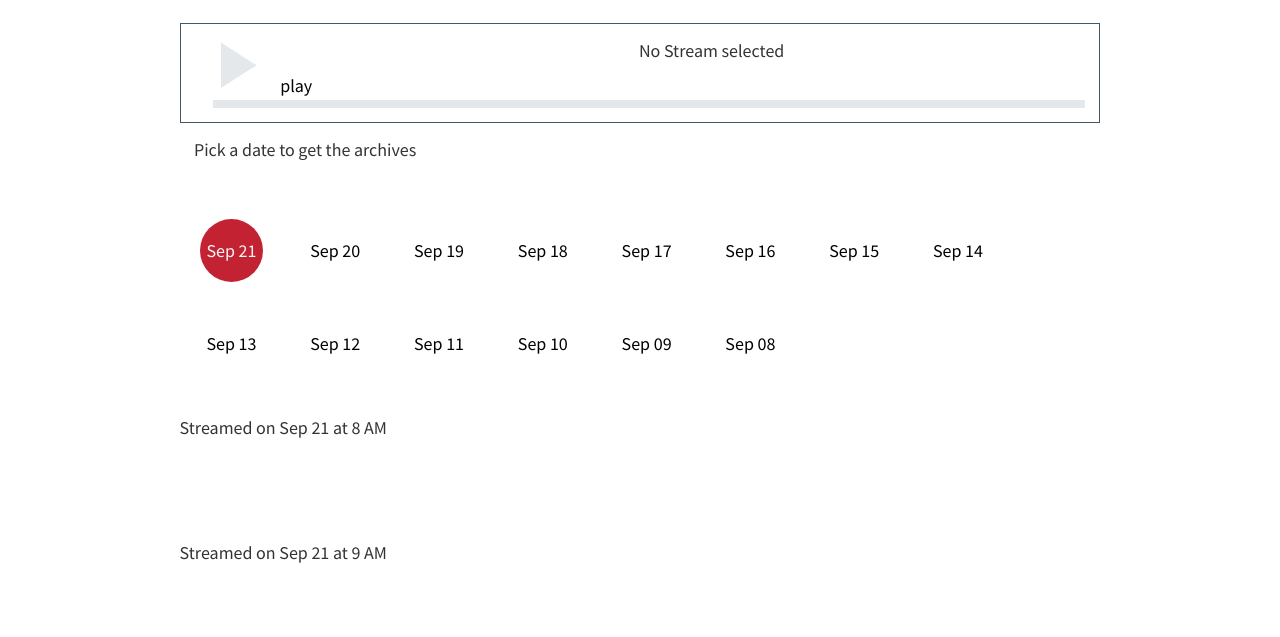
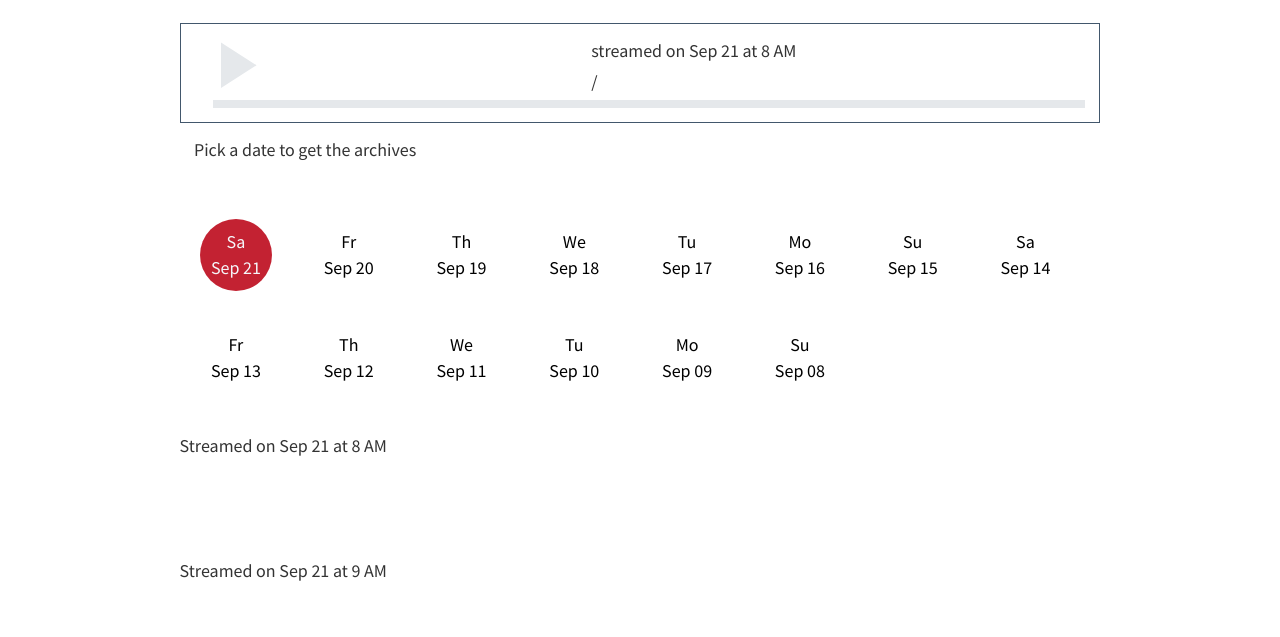
Before and after one commit to fidalgok/wzbc-archive-streaming, a Gatsby site: page / in a window 1280 px wide. Shown: the part 131-768 px from the top of the page. Built offline with nearby package versions, Linux system fonts and the light colour scheme; Gatsby itself is replaced by a stand-in of ours.

Commit message:
add time counter to currently playing and day of week to date picker

```diff
--- a/src/components/AudioPlayer.js
+++ b/src/components/AudioPlayer.js
@@ -1,6 +1,8 @@
 import React from 'react';
 import styled from '@emotion/styled';
+import VisuallyHidden from '@reach/visually-hidden';
 import { Pause, Play } from './Icons';
+import { fancyTimeFormat } from '../dateUtils';
 
 const PlayerContainer = styled.div`
   display: grid;
@@ -20,6 +22,15 @@ const Button = styled.button`
   border: none;
   outline: none;
 `;
+const IconPause = styled(Pause)`
+  height: 100%;
+  cursor: pointer;
+`;
+
+const IconPlay = styled(Play)`
+  height: 100%;
+  cursor: pointer;
+`;
 const StreamInfo = styled.div`
   grid-area: title;
 `;
@@ -34,19 +45,16 @@ const Progress = styled.div`
     background: var(--color-primary-5);
   }
 `;
+
+const Thumb = styled.div`
+  cursor: pointer;
+  width: 1.8rem;
+  height: 1.8rem;
+  background: hsl(0, 51%, 46%);
+`;
+
 const PlayerControlContainer = styled.div`
   grid-area: action;
-`;
-const IconPause = styled(Pause)`
-  height: 100%;
-
-  cursor: pointer;
-`;
-
-const IconPlay = styled(Play)`
-  height: 100%;
-
-  cursor: pointer;
 `;
 
 const initialState = {
@@ -111,15 +119,12 @@ const Player = ({ stream }) => {
     dispatch({ type: 'pauseplay' });
   }
   function handleTimeUpdate() {
-    console.log('updating percent complete');
     const percentComplete = parseFloat(
       (playerRef.current.currentTime / playerRef.current.duration) * 100
     );
     dispatch({ type: 'timeupdate', payload: { progress: percentComplete } });
   }
   function handleScrub(e) {
-    e.persist();
-    console.log(e);
     if (!canplay) return;
     const clickPosition =
       (e.pageX - progressRef.current.offsetLeft) /
@@ -131,13 +136,19 @@ const Player = ({ stream }) => {
   return (
     <PlayerContainer>
       <PlayerControlContainer>
-        {playerstatus === 'pause' ? (
-          <Button onClick={handlePausePlay}>
-            <IconPlay /> play
-          </Button>
-        ) : (
-          <IconPause onClick={handlePausePlay} />
-        )}
+        <Button onClick={handlePausePlay}>
+          {playerstatus === 'pause' ? (
+            <>
+              <IconPlay />
+              <VisuallyHidden>play</VisuallyHidden>
+            </>
+          ) : (
+            <>
+              <IconPause />
+              <VisuallyHidden>pause</VisuallyHidden>
+            </>
+          )}
+        </Button>
       </PlayerControlContainer>
       <StreamInfo>
         {stream ? (
@@ -155,6 +166,15 @@ const Player = ({ stream }) => {
       >
         <div className="progress-bar" />
       </Progress>
+      <div>
+        {playerRef.current &&
+          fancyTimeFormat(
+            Math.floor(
+              playerRef.current.duration * (+percentcomplete.slice(0, -1) / 100)
+            )
+          )}{' '}
+        / {playerRef.current && fancyTimeFormat(playerRef.current.duration)}
+      </div>
       <audio
         ref={playerRef}
         src={stream ? stream.url : ''}
--- a/src/components/DatePicker.js
+++ b/src/components/DatePicker.js
@@ -16,13 +16,14 @@ const Date = styled.button`
   justify-content: center;
   align-items: center;
 
-  span {
+  div {
     border-radius: 50px;
     display: flex;
+    flex-direction: column;
     align-items: center;
     justify-content: center;
-    height: 3.5rem;
-    width: 3.5rem;
+    height: 4rem;
+    width: 4rem;
     transition: all 0.2s ease;
     &:hover {
       background: var(--color-neutral-2);
@@ -44,6 +45,7 @@ const DatePicker = ({ archive, changeListenDate, active }) => {
     .map(el => ({
       id: el.id,
       date: el.streams[0].formattedDate,
+      dayOfWeek: el.streams[0].dayOfWeek,
     }));
 
   return (
@@ -52,9 +54,10 @@ const DatePicker = ({ archive, changeListenDate, active }) => {
       <DateContainer>
         {dates.map(date => (
           <Date key={date.id} onClick={() => changeListenDate(date.id)}>
-            <span className={active === date.id ? `active` : ''}>
-              {date.date}
-            </span>
+            <div className={active === date.id ? `active` : ''}>
+              <span>{date.dayOfWeek}</span>
+              <span>{date.date}</span>
+            </div>
           </Date>
         ))}
       </DateContainer>
--- a/src/dateUtils.js
+++ b/src/dateUtils.js
@@ -52,6 +52,7 @@ function getDateStreams(date = new Date()) {
   const streams = [];
   for (let i = 8; i <= currentHour; i++) {
     streams.push({
+      dayOfWeek: formatDate(date, 'EEEEEE'),
       formattedDate: formatDate(date, 'MMM dd'),
       formattedTime: formatDate(date.setHours(i), 'h aa'),
       url: baseUrl.concat(
@@ -61,3 +62,22 @@ function getDateStreams(date = new Date()) {
   }
   return streams;
 }
+
+export function fancyTimeFormat(seconds) {
+  // Hours, minutes and seconds
+
+  const hrs = Math.floor(seconds / 3600);
+  const mins = Math.floor((seconds % 3600) / 60);
+  const secs = Math.floor(seconds % 60);
+
+  // Output like "1:01" or "4:03:59" or "123:03:59"
+  let ret = '';
+
+  if (hrs > 0) {
+    ret += `${hrs}:${mins < 10 ? '0' : ''}`;
+  }
+
+  ret += `${mins}:${secs < 10 ? '0' : ''}`;
+  ret += `${secs}`;
+  return ret;
+}
--- a/src/pages/index.js
+++ b/src/pages/index.js
@@ -22,7 +22,9 @@ const Stream = styled.div`
 export const AudioStreamApp = props => {
   const [streams, setStreams] = React.useState(formatStreams());
   const [streamIdx, setStreamIdx] = React.useState(0);
-  const [selectedStream, setSelectedStream] = React.useState(null);
+  const [selectedStream, setSelectedStream] = React.useState(
+    streams[streamIdx].streams[0]
+  );
   const pickedDateStreams = streams[streamIdx];
 
   function changeListenDate(id) {
```
